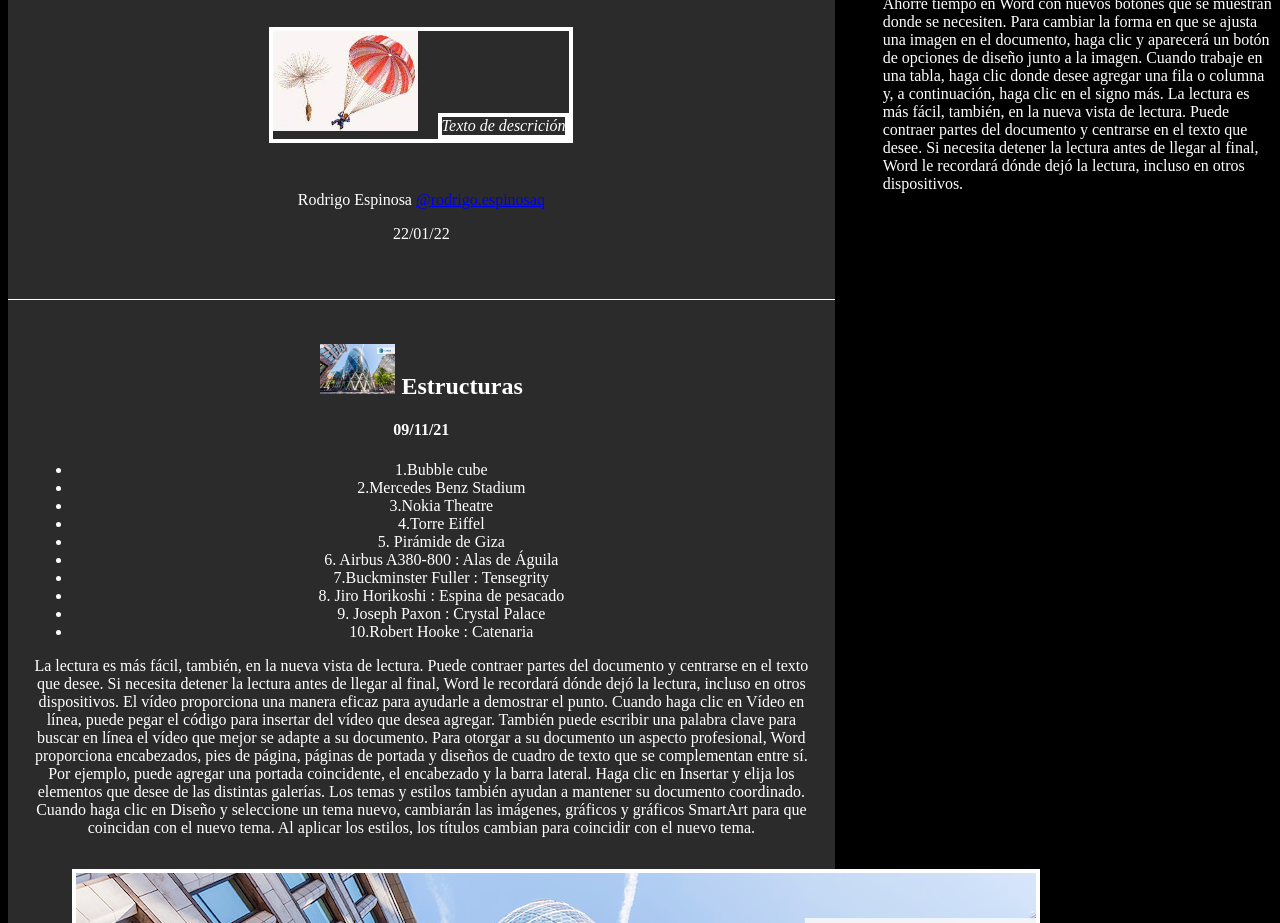
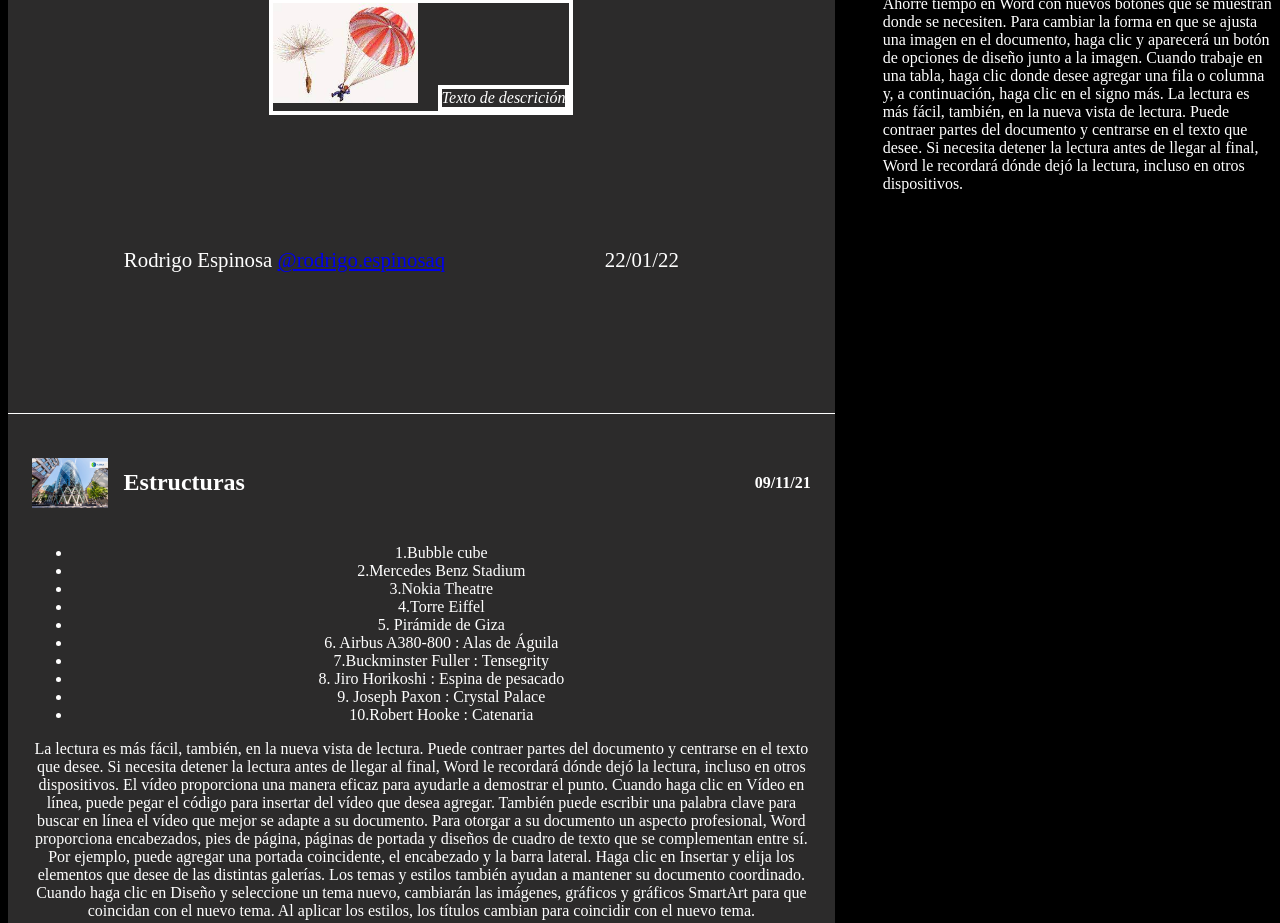
Before and after one commit to ElChilipayatl/12-2-EspinosaRodrigo-RamirezDaniel-blog_del_mundo, a plain HTML site: page tema1.html in a window 1280 px wide. Shown: the part 1251-2174 px from the top of the page. Drawn offline with Linux system fonts and the light colour scheme.

Commit message:
Listo 2da parte semana 9

```diff
--- a/Assets/Styles/estilos_rodrigo_espinosa.css
+++ b/Assets/Styles/estilos_rodrigo_espinosa.css
@@ -50,6 +50,20 @@ nav>ul>li {
 #footer_blog {
 
 margin: 2rem;
+display: flex;
+align-items: center;
+justify-content: space-around;
+padding-top: 4rem;
+padding-bottom: 4rem;
+padding-left: 0rem;
+padding-right: 0rem;
+font-size: 1.3rem;
+
+}
+
+#footer_blog div:nth-child(2) {
+
+    font-size: 0.9rem;
 
 }
 
@@ -121,3 +135,24 @@ nav>ul {
     padding-bottom: 0.5rem;
 
 }
+
+article>header>hgroup {
+
+    display: flex;
+    justify-content: space-between;
+    align-items: center;
+
+}
+
+article>header>hgroup>h2 {
+
+    display: flex;
+    align-items: center;
+
+}
+
+article>header>hgroup>h2>img {
+
+    margin-right: 1rem;
+
+}
```
